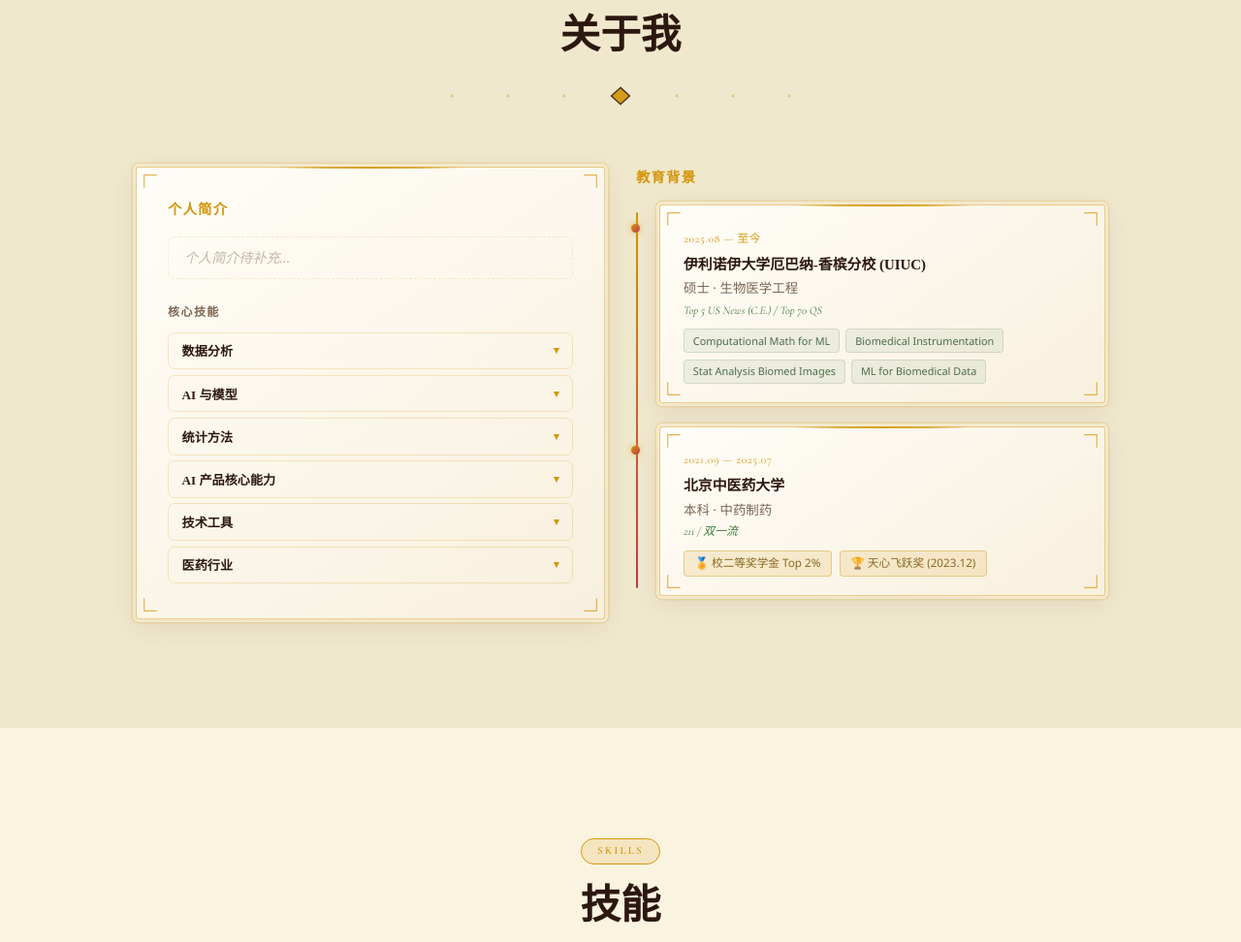
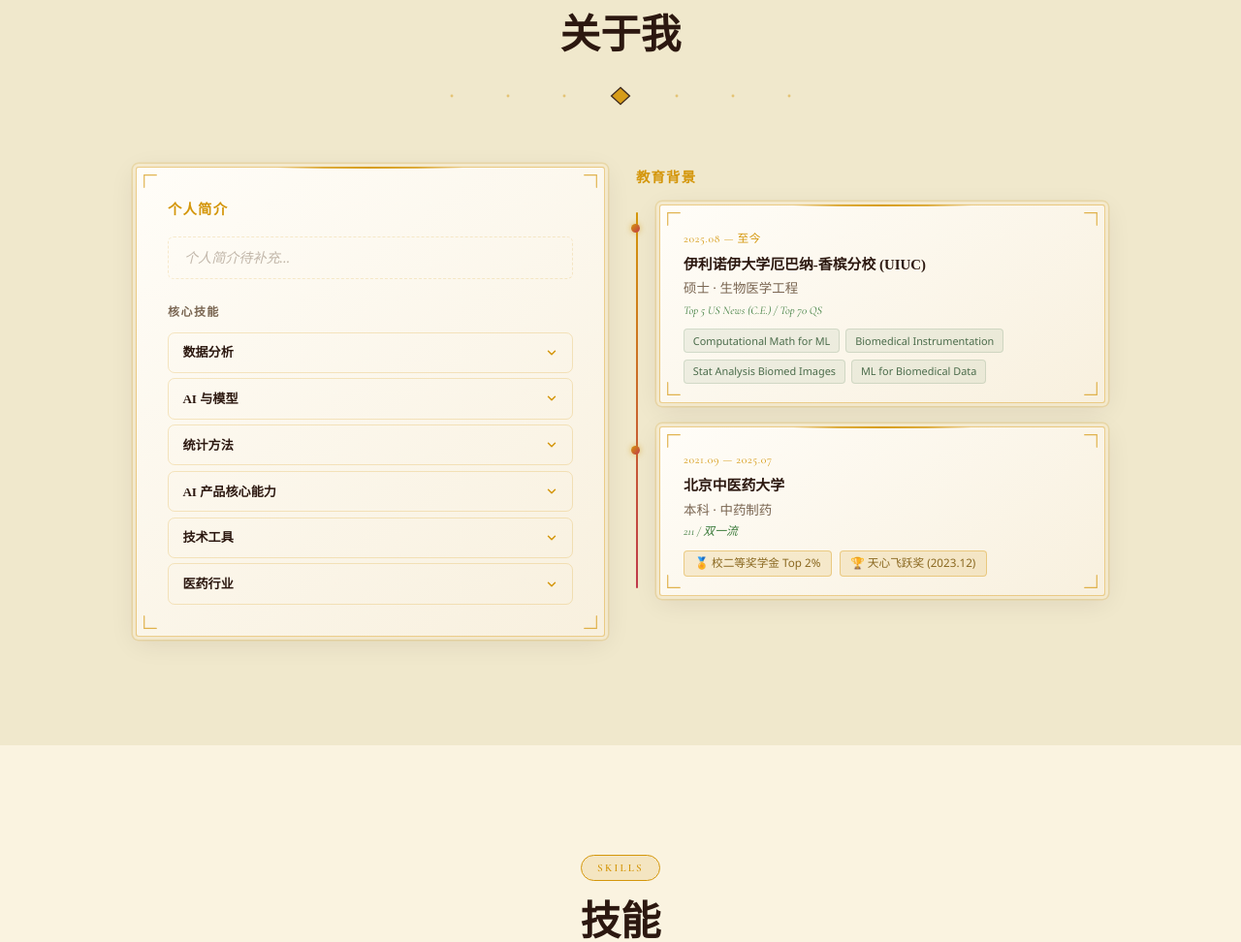
Before and after one commit to tge6gty-collab/Taiyang.github.io, a plain HTML site: page index.html in a window 1280 px wide. Shown: the part 947-1919 px from the top of the page at 97% size. Drawn offline with nearby package versions, Linux system fonts and the light colour scheme.

Commit message:
fix skill accordion: default collapsed, single-open mode, SVG chevron, tag badges
- replace <button> with div[role=button] to remove browser default styles
- collapse logic uses scrollHeight for reliable height animation
- single-open (accordion) mode: expanding one item closes others
- SVG chevron with 180° rotation on open
- skill content rendered as .tag badges matching site aesthetic

Co-Authored-By: Claude Sonnet 4.6 <noreply@anthropic.com>

```diff
--- a/index.html
+++ b/index.html
@@ -190,40 +190,92 @@
           <h4>核心技能</h4>
           <div class="skill-accordion">
             <div class="skill-accordion-item">
-              <button class="skill-accordion-header">
-                <span>数据分析</span><span class="skill-accordion-arrow">▾</span>
-              </button>
-              <div class="skill-accordion-body">SQL、Python（NumPy / pandas / Matplotlib）、MATLAB、Power BI</div>
+              <div class="skill-accordion-header" role="button" tabindex="0">
+                <span>数据分析</span>
+                <svg class="skill-accordion-arrow" width="14" height="14" viewBox="0 0 24 24" fill="none" stroke="currentColor" stroke-width="2.5" stroke-linecap="round" stroke-linejoin="round"><polyline points="6 9 12 15 18 9"/></svg>
+              </div>
+              <div class="skill-accordion-body">
+                <div class="skill-tag-group">
+                  <span class="tag">SQL</span>
+                  <span class="tag">Python (NumPy / pandas)</span>
+                  <span class="tag">Matplotlib</span>
+                  <span class="tag">MATLAB</span>
+                  <span class="tag">Power BI</span>
+                </div>
+              </div>
             </div>
             <div class="skill-accordion-item">
-              <button class="skill-accordion-header">
-                <span>AI 与模型</span><span class="skill-accordion-arrow">▾</span>
-              </button>
-              <div class="skill-accordion-body">大模型应用、Agent 设计、模型评估方法</div>
+              <div class="skill-accordion-header" role="button" tabindex="0">
+                <span>AI 与模型</span>
+                <svg class="skill-accordion-arrow" width="14" height="14" viewBox="0 0 24 24" fill="none" stroke="currentColor" stroke-width="2.5" stroke-linecap="round" stroke-linejoin="round"><polyline points="6 9 12 15 18 9"/></svg>
+              </div>
+              <div class="skill-accordion-body">
+                <div class="skill-tag-group">
+                  <span class="tag">大模型应用</span>
+                  <span class="tag">Agent 设计</span>
+                  <span class="tag">模型评估</span>
+                </div>
+              </div>
             </div>
             <div class="skill-accordion-item">
-              <button class="skill-accordion-header">
-                <span>统计方法</span><span class="skill-accordion-arrow">▾</span>
-              </button>
-              <div class="skill-accordion-body">假设检验、参数估计等常用统计学方法</div>
+              <div class="skill-accordion-header" role="button" tabindex="0">
+                <span>统计方法</span>
+                <svg class="skill-accordion-arrow" width="14" height="14" viewBox="0 0 24 24" fill="none" stroke="currentColor" stroke-width="2.5" stroke-linecap="round" stroke-linejoin="round"><polyline points="6 9 12 15 18 9"/></svg>
+              </div>
+              <div class="skill-accordion-body">
+                <div class="skill-tag-group">
+                  <span class="tag">假设检验</span>
+                  <span class="tag">参数估计</span>
+                </div>
+              </div>
             </div>
             <div class="skill-accordion-item">
-              <button class="skill-accordion-header">
-                <span>AI 产品核心能力</span><span class="skill-accordion-arrow">▾</span>
-              </button>
-              <div class="skill-accordion-body">Prompt Engineering、大模型结构化输出设计、置信度路由策略设计、RAG 架构设计、用户需求洞察、业务指标体系搭建、Query Rewrite、Axure、PRD</div>
+              <div class="skill-accordion-header" role="button" tabindex="0">
+                <span>AI 产品核心能力</span>
+                <svg class="skill-accordion-arrow" width="14" height="14" viewBox="0 0 24 24" fill="none" stroke="currentColor" stroke-width="2.5" stroke-linecap="round" stroke-linejoin="round"><polyline points="6 9 12 15 18 9"/></svg>
+              </div>
+              <div class="skill-accordion-body">
+                <div class="skill-tag-group">
+                  <span class="tag">Prompt Engineering</span>
+                  <span class="tag">结构化输出设计</span>
+                  <span class="tag">置信度路由策略</span>
+                  <span class="tag">RAG 架构设计</span>
+                  <span class="tag">用户需求洞察</span>
+                  <span class="tag">业务指标体系</span>
+                  <span class="tag">Query Rewrite</span>
+                  <span class="tag">Axure</span>
+                  <span class="tag">PRD</span>
+                </div>
+              </div>
             </div>
             <div class="skill-accordion-item">
-              <button class="skill-accordion-header">
-                <span>技术工具</span><span class="skill-accordion-arrow">▾</span>
-              </button>
-              <div class="skill-accordion-body">Git / GitHub、Python / Excel / SQL 数据处理与分析、AutoCAD、API</div>
+              <div class="skill-accordion-header" role="button" tabindex="0">
+                <span>技术工具</span>
+                <svg class="skill-accordion-arrow" width="14" height="14" viewBox="0 0 24 24" fill="none" stroke="currentColor" stroke-width="2.5" stroke-linecap="round" stroke-linejoin="round"><polyline points="6 9 12 15 18 9"/></svg>
+              </div>
+              <div class="skill-accordion-body">
+                <div class="skill-tag-group">
+                  <span class="tag">Git / GitHub</span>
+                  <span class="tag">Python / Excel / SQL</span>
+                  <span class="tag">AutoCAD</span>
+                  <span class="tag">API</span>
+                </div>
+              </div>
             </div>
             <div class="skill-accordion-item">
-              <button class="skill-accordion-header">
-                <span>医药行业</span><span class="skill-accordion-arrow">▾</span>
-              </button>
-              <div class="skill-accordion-body">FDA 药品说明书解读、药物相互作用分析、医药实验设计与操作、医疗领域文献查阅、网络药理学</div>
+              <div class="skill-accordion-header" role="button" tabindex="0">
+                <span>医药行业</span>
+                <svg class="skill-accordion-arrow" width="14" height="14" viewBox="0 0 24 24" fill="none" stroke="currentColor" stroke-width="2.5" stroke-linecap="round" stroke-linejoin="round"><polyline points="6 9 12 15 18 9"/></svg>
+              </div>
+              <div class="skill-accordion-body">
+                <div class="skill-tag-group">
+                  <span class="tag">FDA 药品说明书解读</span>
+                  <span class="tag">药物相互作用分析</span>
+                  <span class="tag">医药实验设计与操作</span>
+                  <span class="tag">医疗文献查阅</span>
+                  <span class="tag">网络药理学</span>
+                </div>
+              </div>
             </div>
           </div>
         </div>
--- a/script.js
+++ b/script.js
@@ -241,11 +241,33 @@ const progressContainer = document.querySelector('.progress-container');
 if (progressContainer) progressObserver.observe(progressContainer);
 
 /* ===== 10. 核心技能手风琴 ===== */
-document.querySelectorAll('.skill-accordion-header').forEach(header => {
-  header.addEventListener('click', () => {
-    header.closest('.skill-accordion-item').classList.toggle('open');
+(function () {
+  const headers = document.querySelectorAll('.skill-accordion-header');
+  headers.forEach(header => {
+    const activate = () => {
+      const item = header.closest('.skill-accordion-item');
+      const body = item.querySelector('.skill-accordion-body');
+      const isOpen = item.classList.contains('open');
+
+      // 关闭全部
+      document.querySelectorAll('.skill-accordion-item').forEach(el => {
+        el.classList.remove('open');
+        el.querySelector('.skill-accordion-body').style.maxHeight = '0';
+      });
+
+      // 若原本关闭则打开
+      if (!isOpen) {
+        item.classList.add('open');
+        body.style.maxHeight = body.scrollHeight + 'px';
+      }
+    };
+
+    header.addEventListener('click', activate);
+    header.addEventListener('keydown', e => {
+      if (e.key === 'Enter' || e.key === ' ') { e.preventDefault(); activate(); }
+    });
   });
-});
+}());
 
 /* ===== 11. 灯箱 ===== */
 const lightbox   = document.getElementById('lightbox');
--- a/style.css
+++ b/style.css
@@ -497,30 +497,30 @@ section:nth-of-type(even) { background: var(--bg2); }
 .skill-accordion-item {
   border: 1px solid rgba(212,150,10,0.22);
   border-radius: 7px; overflow: hidden;
+  transition: border-color 0.25s;
 }
+.skill-accordion-item.open { border-color: rgba(212,150,10,0.52); }
 .skill-accordion-header {
   display: flex; justify-content: space-between; align-items: center;
-  width: 100%; padding: 0.55rem 0.85rem;
-  background: transparent; border: none; cursor: pointer;
+  padding: 0.6rem 0.9rem; cursor: pointer;
   font-size: 0.82rem; font-weight: 600;
   color: var(--text); font-family: var(--font-zh);
-  text-align: left; transition: background 0.2s;
+  user-select: none; transition: background 0.2s;
 }
 .skill-accordion-header:hover { background: rgba(212,150,10,0.09); }
+.skill-accordion-item.open .skill-accordion-header { background: rgba(212,150,10,0.06); }
 .skill-accordion-arrow {
-  font-size: 0.68rem; color: var(--gold);
-  transition: transform 0.3s ease; flex-shrink: 0;
+  color: var(--gold); flex-shrink: 0;
+  transition: transform 0.32s ease;
 }
 .skill-accordion-item.open .skill-accordion-arrow { transform: rotate(180deg); }
 .skill-accordion-body {
   max-height: 0; overflow: hidden;
-  transition: max-height 0.35s ease, padding 0.3s ease;
-  font-size: 0.79rem; color: var(--text-muted);
-  line-height: 1.75; padding: 0 0.85rem;
+  transition: max-height 0.38s ease;
+  padding: 0 0.9rem;
 }
-.skill-accordion-item.open .skill-accordion-body {
-  max-height: 200px; padding: 0.45rem 0.85rem 0.75rem;
-}
+.skill-accordion-item.open .skill-accordion-body { padding: 0.5rem 0.9rem 0.8rem; }
+.skill-tag-group { display: flex; flex-wrap: wrap; gap: 0.4rem; }
 
 /* 时间轴 */
 .timeline { position: relative; padding-left: 1.5rem; }
```
